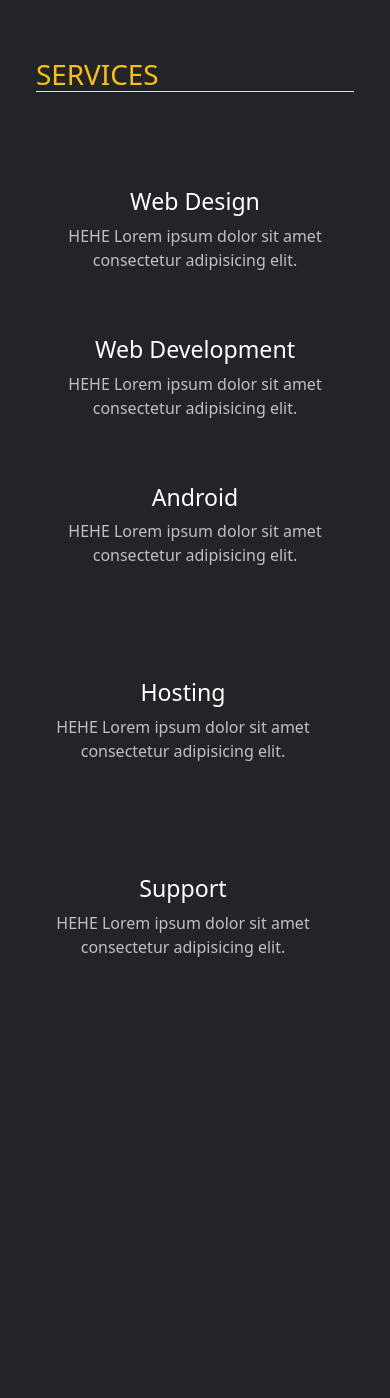
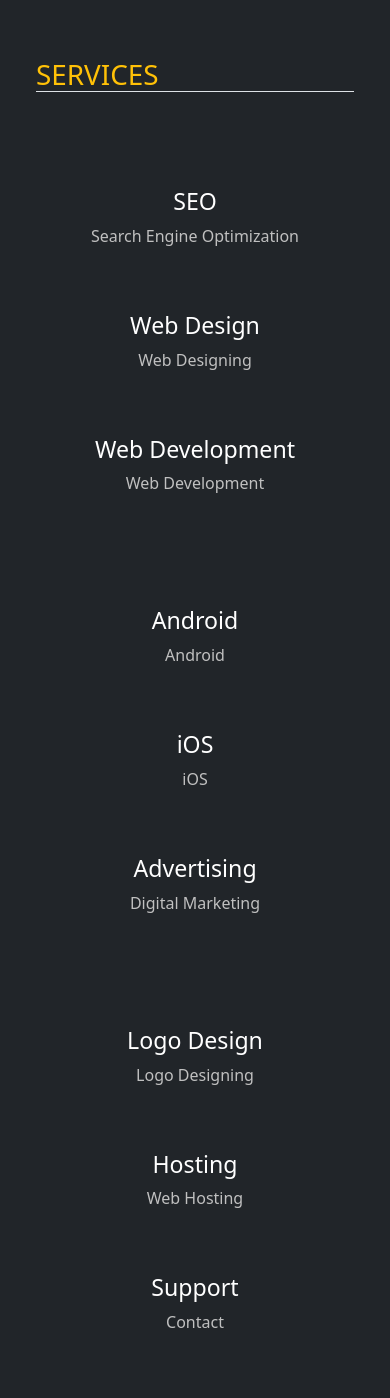
Before and after one commit to sadansubedi/django-Resumeproject, a Django app: page /serv/services/ in a window 390 px wide. Shown: the part 350-1748 px from the top of the page. Before the commit the page ends 1307 px from the top, so only its background shows below. Run offline with Django 3.2, Linux system fonts and the light colour scheme; some libraries are stand-ins or nearby versions; some web fonts are replaced.

Commit message:
Update services.html
Added all 9 services with their working icons

```diff
--- a/serv/templates/serv/services.html
+++ b/serv/templates/serv/services.html
@@ -5,45 +5,56 @@
 
     <div class="row text-center text-white mb-5">
         <div class="col-sm-4">
+            <i class="fas fa-search-dollar fa-2x mb-3 i-color"></i>
+            <h3>SEO</h3>
+            <P class="ss-color">Search Engine Optimization</P>
+        </div>
+        <div class="col-sm-4">
             <i class="fas fa-palette fa-2x mb-3 i-color"></i>
             <h3>Web Design</h3>
-            <P class="ss-color">HEHE Lorem ipsum dolor sit amet consectetur adipisicing elit.
-            </P>
+            <p class="ss-color">Web Designing</p>
         </div>
         <div class="col-sm-4">
             <i class="fas fa-code fa-2x mb-3 i-color"></i>
             <h3>Web Development</h3>
-            <P class="ss-color">HEHE Lorem ipsum dolor sit amet consectetur adipisicing elit.
-            </P>
+            <p class="ss-color">Web Development</p>
         </div>
+    </div>
+
+    <div class="row text-center text-white mb-5">
         <div class="col-sm-4">
             <i class="fab fa-android fa-2x mb-3 i-color"></i>
             <h3>Android</h3>
-            <P class="ss-color">HEHE Lorem ipsum dolor sit amet consectetur adipisicing elit.
-            </P>
-        </div>
-        <div class="row text-center text-white mb-5">
-            <div class="col-sm-4">
-                <br>
-                <br>
-                <i class="fas fa-database fa-2x mb-3 i-color"></i>
-                <h3>Hosting</h3>
-                <P class="ss-color">HEHE Lorem ipsum dolor sit amet consectetur adipisicing elit.
-                </P>
+            <P class="ss-color">Android</P>
         </div>
         <div class="col-sm-4">
-              <br>
-              <br>
-                <i class="fas fa-headset fa-2x mb-3 i-color"></i>
-                <h3>Support</h3>
-                <P class="ss-color">HEHE Lorem ipsum dolor sit amet consectetur adipisicing elit.
-                </P>
+            <i class="fab fa-apple fa-2x mb-3 i-color"></i>
+            <h3>iOS</h3>
+            <p class="ss-color">iOS</p>
         </div>
-
-
-         </div>
-
+        <div class="col-sm-4">
+            <i class="fas fa-ad fa-2x mb-3 i-color"></i>
+            <h3>Advertising</h3>
+            <p class="ss-color">Digital Marketing</p>
         </div>
     </div>
 
+    <div class="row text-center text-white mb-5">
+        <div class="col-sm-4">
+            <i class="fas fa-pencil-alt fa-2x mb-3 i-color"></i>
+            <h3>Logo Design</h3>
+            <P class="ss-color">Logo Designing</P>
+        </div>
+        <div class="col-sm-4">
+            <i class="fas fa-database fa-2x mb-3 i-color"></i>
+            <h3>Hosting</h3>
+            <p class="ss-color">Web Hosting</p>
+        </div>
+        <div class="col-sm-4">
+            <i class="fas fa-headset fa-2x mb-3 i-color"></i>
+            <h3>Support</h3>
+            <p class="ss-color">Contact</p>
+        </div>
+    </div>
+</div>
 {% endblock content %}
```
Lines whose indentation alone changed are shown as unchanged.
